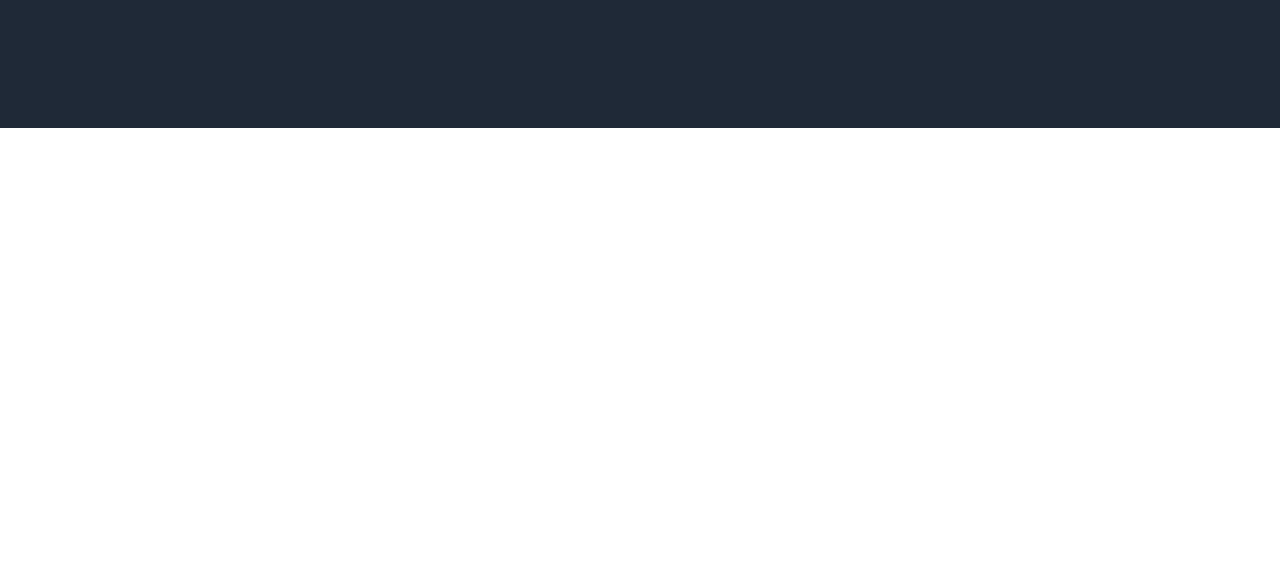
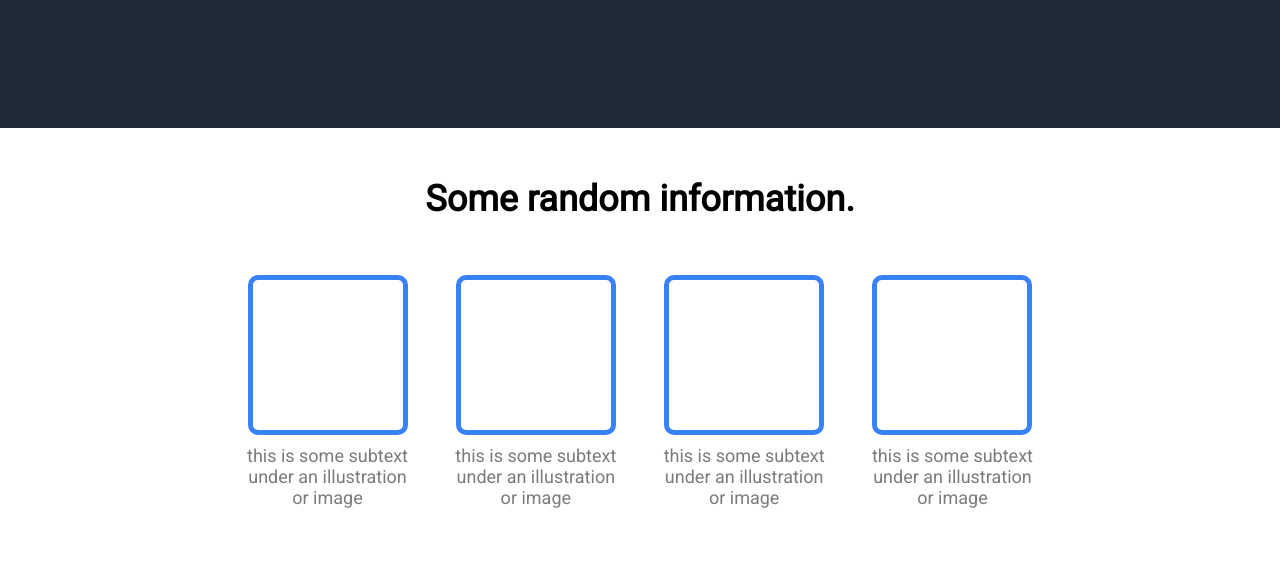
Before and after one commit to harrylarimerjr/awesome-website, a plain HTML site: page index.html in a window 1280 px wide. Shown: the part 419-999 px from the top of the page. Before the commit the page ends 800 px from the top, so only its background shows below. Drawn offline with Linux system fonts and the light colour scheme.

Commit message:
Add "Some random information" section
Add "Some random information" section using flexbox. Include section
title, empty cards, and descriptions.

```diff
--- a/index.html
+++ b/index.html
@@ -32,8 +32,41 @@
                 </div>
                 <img src="https://placekitten.com/525/230">
             </div>
+        </header>
 
-        </header>
+        <section class="random-information">
+            <h1>Some random information.</h1>
+            <div class="information-cards">
+                <div class="card">
+                    <div class="card-outline">
+                    </div>
+                    <div class="card-text">
+                        this is some subtext under an illustration or image
+                    </div>
+                </div>
+                <div class="card">
+                    <div class="card-outline">
+                    </div>
+                    <div class="card-text">
+                        this is some subtext under an illustration or image
+                    </div>
+                </div>
+                <div class="card">
+                    <div class="card-outline">
+                    </div>
+                    <div class="card-text">
+                        this is some subtext under an illustration or image
+                    </div>
+                </div>
+                <div class="card">
+                    <div class="card-outline">
+                    </div>
+                    <div class="card-text">
+                        this is some subtext under an illustration or image
+                    </div>
+                </div>
+            </div>
+        </section>
 
     </body>
 </html>
--- a/style.css
+++ b/style.css
@@ -67,3 +67,46 @@ button {
 .header-text {
     flex-basis: 450px;
 }
+
+.random-information {
+    display: flex;
+    flex-direction: column;
+    align-items: center;
+    padding: 50px;
+}
+
+.random-information h1 {
+    font-size: 36px;
+    font-weight: 900;
+    color: 1F2937;
+    margin-top: 0;
+}
+
+.information-cards {
+    display: flex;
+    justify-content: space-between;
+    width: 800px;
+    padding: 15px;
+}
+
+.card {
+    display: flex;
+    flex-direction: column;
+    align-items: center;
+    width: 175px;
+    height: 250px;
+}
+
+.card-outline {
+    outline: 5px solid #3882f6;
+    height: 150px;
+    width: 150px;
+    border-radius: 5px;
+    margin: 15px;
+}
+
+.card-text {
+    font-size: 18px;
+    text-align: center;
+    color: #7b7b7b;
+}
```
